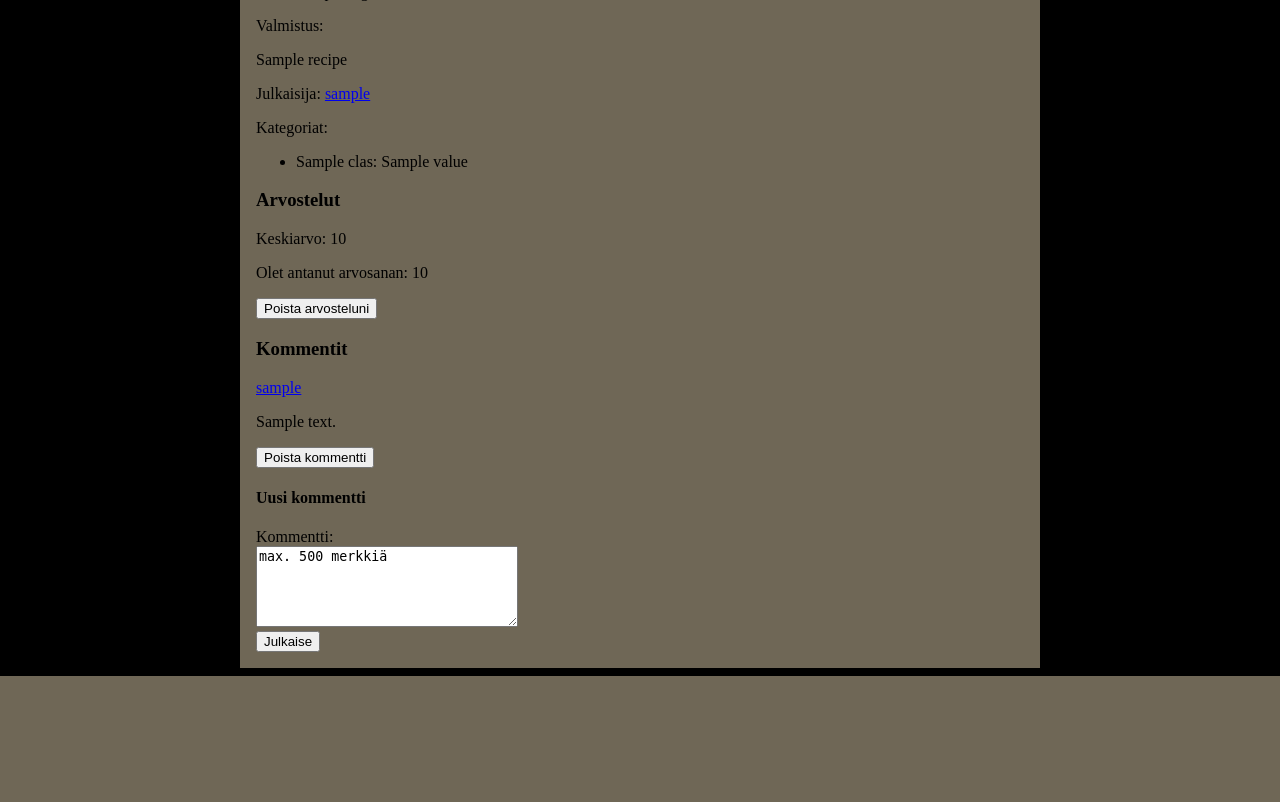
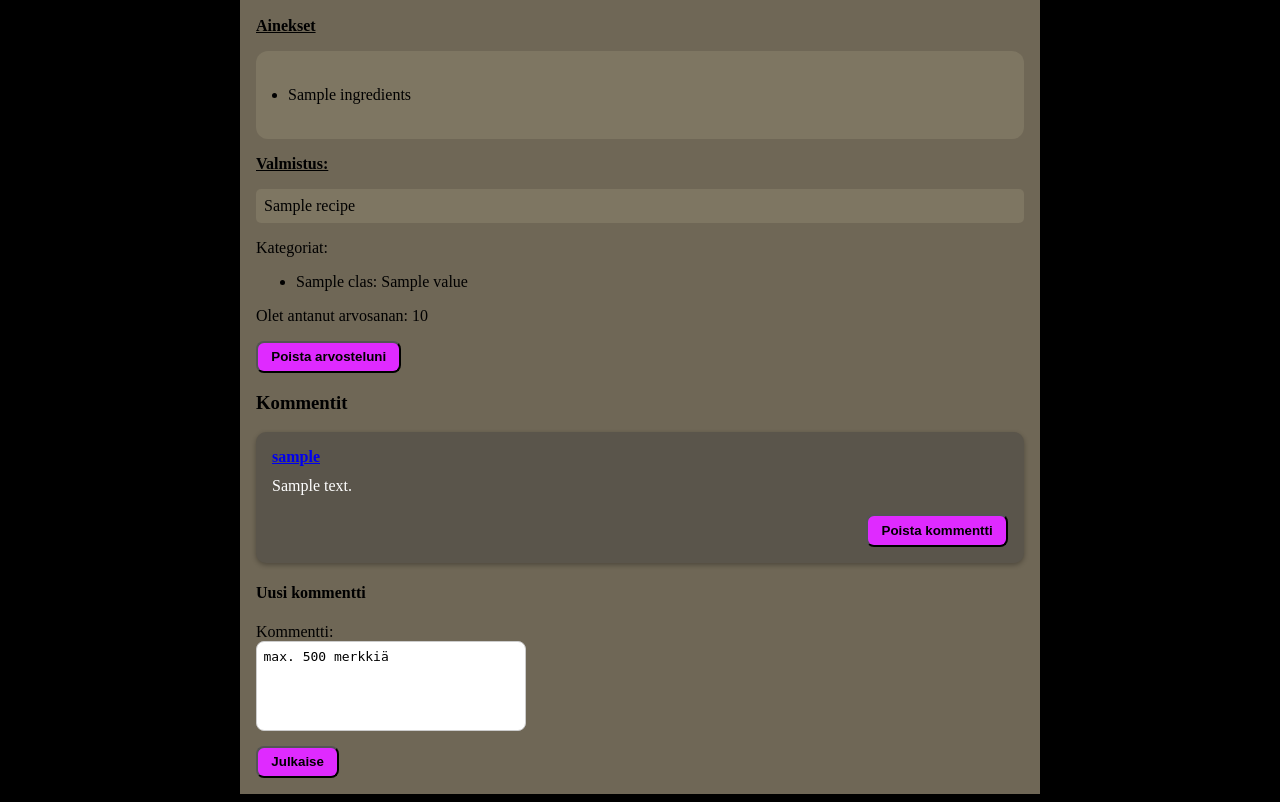
Before and after one commit to nettanikander/drinkkireseptit, a Flask app: template templates/show_item.html in a window 1280 px wide. Shown: the part 700-1502 px from the top of the page. Before the commit the page ends 1376 px from the top, so only its background shows below. Run offline with Flask 3, Linux system fonts and the light colour scheme; the visitor is signed in with stand-in values (Sample User, id 1); the template is opened without the code that fills it: most values are stand-ins (such as "Sample title", 1, 10 or a date in 2020).

Commit message:
Improve style

```diff
--- a/static/main.css
+++ b/static/main.css
@@ -62,3 +62,76 @@
   margin: 1em;
   padding: 0.2em 0.5em;
 }
+
+.title {
+  font-weight: bold;
+  text-decoration: underline;
+  margin-bottom: 0.5em;
+}
+
+.ingredients {
+  background-color: rgb(126, 118, 98);
+  color: #000000;
+  padding: 0.5em;
+  border-radius: 12px;
+  margin: 1em 0;
+  line-height: 1.5;
+}
+
+.ingredients li {
+  margin: 1.5em;
+}
+
+.recipe {
+  background-color: rgb(126, 118, 98);
+  color: #000000;
+  padding: 0.5em;
+  border-radius: 5px;
+  margin: 1em 0;
+}
+
+.comment {
+  background-color: rgb(90, 85, 75);
+  color: #fff;
+  padding: 1em;
+  border-radius: 10px;
+  margin: 1em 0;
+  box-shadow: 0 2px 5px rgba(0,0,0,0.3);
+}
+
+.comment_header {
+  font-weight: bold;
+  margin-bottom: 0.5em;
+}
+
+.commen_header a {
+  color: rgb(223, 42, 255);
+  text-decoration: none;
+}
+
+.comment_body {
+  margin: 0.5em 0 1em 0;
+  line-height: 1.5;
+}
+
+.comment_form {
+  text-align: right;
+}
+
+.button {
+  background-color: rgb(223, 42, 255);
+  color: #000;
+  padding: 0.5em 1em;
+  border-radius: 8px;
+  cursor: pointer;
+  font-weight: bold;
+}
+
+.text_area {
+  padding: 0.5em;
+  border-radius: 8px;
+  border: 1px solid #ccc;
+  font-size: 1em;
+  resize: none;
+  margin-bottom: 0.8em;
+}
--- a/templates/show_item.html
+++ b/templates/show_item.html
@@ -5,6 +5,7 @@
 {% block content %}
 
 <h2>{{ item.title }}</h2>
+<p>Arvosana: {{ average_ra or "Ei arvosteluja" }}</p>
 
 {% with messages = get_flashed_messages(with_categories=true) %}
   {% if messages %}
@@ -13,6 +14,10 @@
     {% endfor %}
   {% endif %}
 {% endwith %}
+<p>
+  Julkaisija: <a href="/user/{{ item.user_id }}">{{ item.username }}</a>
+</p>
+
 {% if session.user_id == item.user_id %}
 <p>
   <a href="/edit_item/{{ item.id }}">Muokkaa</a>
@@ -20,23 +25,23 @@
   <a href="/images/{{ item.id }}">Kuvat</a>
 </p>
 {% endif %}
-{% for image in images %}
-<img src="/image/{{ image.id }}" />
-{% endfor %}
-<p>Ainekset:</p>
-<ul>
+<div>
+  {% for image in images %}
+    <img src="/image/{{ image.id }}" />
+  {% endfor %}
+</div>
+
+<p class="title">Ainekset</p>
+<ul class="ingredients">
   {% for line in item.ingredients.split('\n') %}
     {% if line.strip() %}
         <li>{{ line }}</li>
     {% endif %}
   {% endfor %}
 </ul>
-<p>Valmistus:</p>
-<p>
+<p class="title">Valmistus:</p>
+<p class="recipe">
   {{ item.recipe }}
-</p>
-<p>
-  Julkaisija: <a href="/user/{{ item.user_id }}">{{ item.username }}</a>
 </p>
 {% if classes %}
 <p>
@@ -48,12 +53,10 @@
   </ul>
 </p>
 {% endif %}
-<h3> Arvostelut</h3>
-<p>Keskiarvo: {{ average_ra or "Ei arvosteluja" }}</p>
 {% if user_rating %}
   <p>Olet antanut arvosanan: {{ user_rating.score }}</p>
   <form action="/remove_rating/{{ item.id }}" method="post">
-    <input type="submit" value="Poista arvosteluni">
+    <input type="submit" value="Poista arvosteluni" class="button">
   </form>
 {% else %}
 <form action="/rate_item/{{ item.id }}" method="post">
@@ -61,22 +64,22 @@
     Arvostele resepti(1-5):
     <input type="number" name="score" min="1" max="5" required>
     <input type="hidden" name="item_id" value="{{ item.id }}" >
-  </label>
-  <input type="submit" value="Julkaise">
+  </label> <br>
+  <input type="submit" value="Julkaise" class="button">
 </form>
 {% endif %}
 <h3>Kommentit</h3>
 {% for c in comments %}
-<article>
-  <header>
+<article class="comment">
+  <header class="comment_header">
     <a href="/user/{{ c.user_id }}">{{ c.username }}</a>
   </header>
-  <p>
+  <p class="comment_body">
     {{ c.comment }}
   </p>
   {% if session.user_id == c.user_id %}
-    <form action="/remove_comment/{{ c.id }}" method="post">
-      <input type="submit" value="Poista kommentti">
+    <form action="/remove_comment/{{ c.id }}" method="post" class="comment_form">
+      <input type="submit" value="Poista kommentti" class="button">
     </form>
   {% endif %}
 </article>
@@ -84,10 +87,8 @@
 <h4>Uusi kommentti</h4>
 <form action="/create_comment" method="post">
   Kommentti: <br>
-  <textarea name="comment" rows="5" cols="30" maxlength="500">max. 500 merkkiä</textarea><br>
+  <textarea name="comment" rows="5" cols="30" maxlength="500" class="text_area">max. 500 merkkiä</textarea><br>
   <input type="hidden" name="item_id" value="{{ item.id }}" >
-  <input type="submit" value="Julkaise" />
+  <input type="submit" value="Julkaise" class="button" />
 </form>
-
-
 {% endblock %}
```
